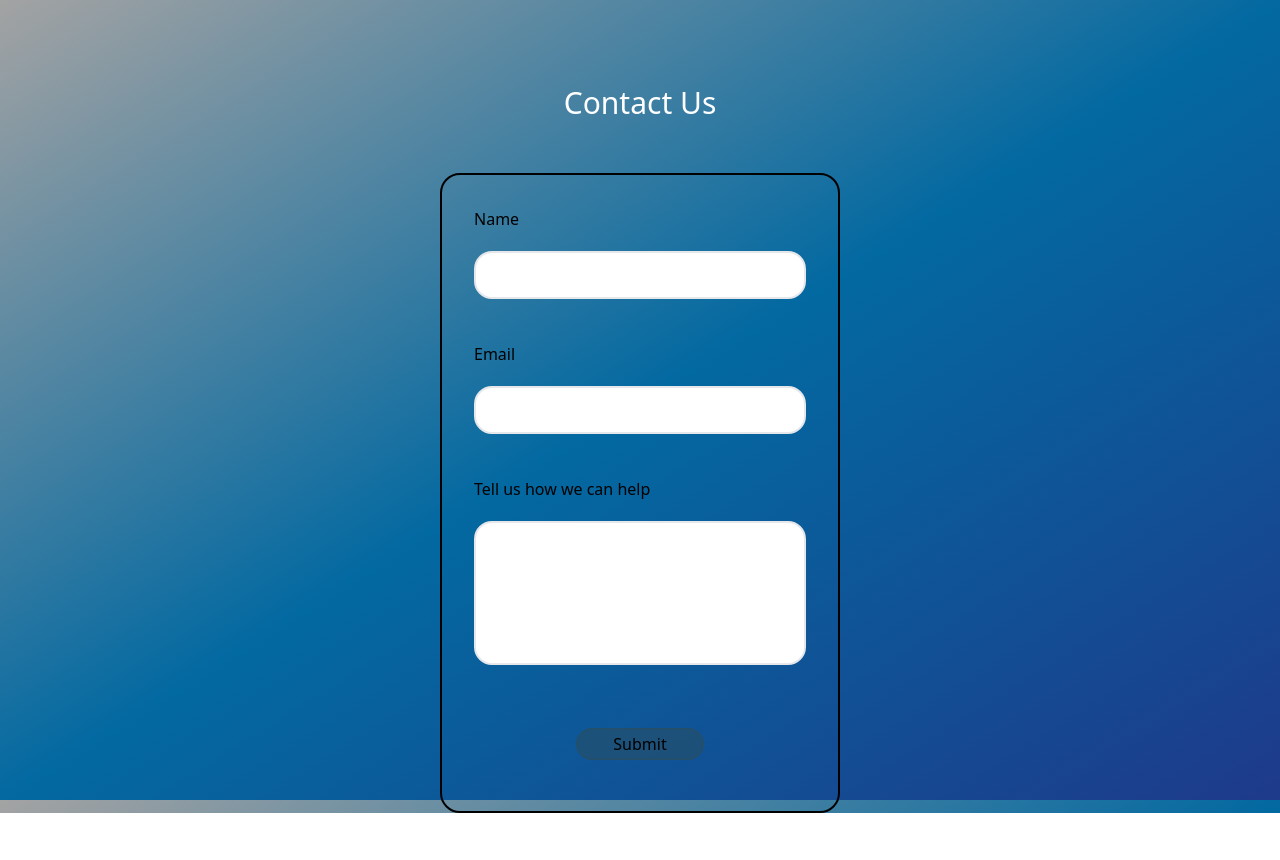
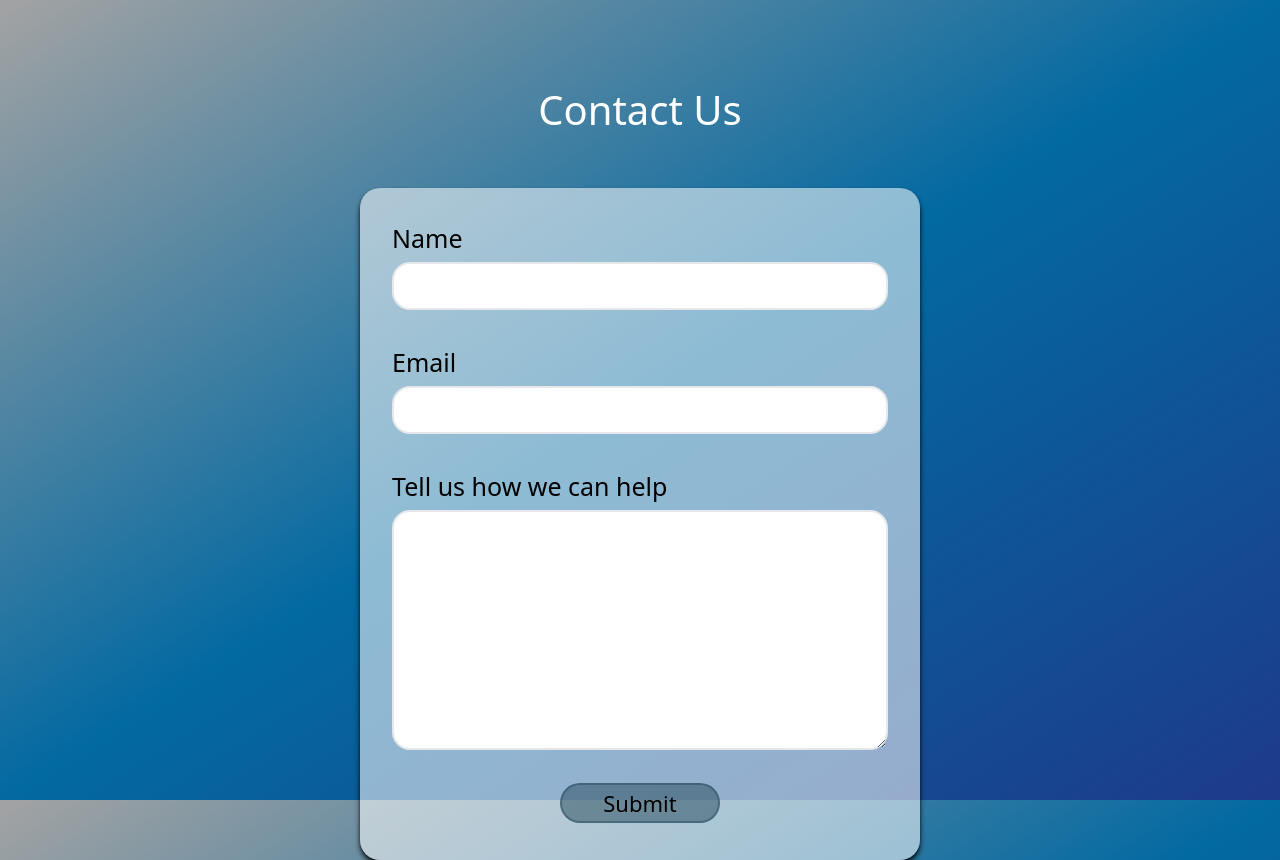
Before and after one commit to webAhead1/flexible, a Vue app: page / in a window 1280 px wide. Before the commit the page ends 813 px from the top, so only its background shows below. Built offline with nearby package versions, Linux system fonts and the light colour scheme.

Commit message:
completed the design for the contact us section

```diff
--- a/src/style.css
+++ b/src/style.css
@@ -11,25 +11,37 @@ body {
 }
 
 header {
-    @apply text-[30px] flex justify-center relative top-[5rem] text-white
+    @apply text-[40px] flex justify-center relative top-[5rem] text-white
 }
 
 .contact-card {
-    @apply border-2 border-black h-[40rem] w-[25rem] rounded-[20px] relative top-[8rem] p-[2rem] grid
+    @apply h-[42rem] w-[35rem] rounded-[20px] relative top-[8rem] p-[2rem] grid bg-[#ffffff8c] shadow-md shadow-black
 }
 
 .name-input {
-    @apply w-full h-[3rem] border-2 rounded-[18px]
+    @apply w-full h-[3rem] border-2 rounded-[18px] pl-[1rem] text-[20px]
 }
 
 .email-input {
-    @apply w-full h-[3rem] border-2 rounded-[18px]
+    @apply w-full h-[3rem] border-2 rounded-[18px] pl-[1rem] text-[20px]
 }
 
 .message-input {
-    @apply w-full h-[9rem] border-2 rounded-[18px]
+    @apply w-full h-[15rem] max-h-[20rem] border-2 rounded-[18px] pl-[1rem] text-[20px] break-normal p-[10px]
 }
 
 .submit-button {
-    @apply bg-[#2b4f6086] w-[8rem] h-[2rem] border-2 border-[#2b4f6086] rounded-[70px] justify-self-center
+    @apply bg-[#2b4f6086] w-[10rem] h-[2.5rem] border-2 border-[#2b4f6086] rounded-[70px] justify-self-center text-[22px]
 }
+
+.contact-name-label {
+    @apply text-[25px]
+}
+
+.contact-email-label {
+    @apply text-[25px]
+}
+
+.contact-message-label {
+    @apply text-[25px]
+}
--- a/src/views/ContactUs.vue
+++ b/src/views/ContactUs.vue
@@ -7,12 +7,12 @@
     </header>
     <body>
         <div class="contact-card">
-            Name <br />
+            <div class="contact-name-label">Name</div>
             <input v-model="text" class="name-input"/> <br />
-            Email <br />
+            <div class="contact-email-label">Email</div>
             <input v-model="text" class="email-input" /> <br />
-            Tell us how we can help <br />
-            <input v-model="text" class="message-input" /> <br />
+            <div class="contact-message-label">Tell us how we can help</div>
+            <textarea v-model="text" class="message-input" /> <br />
             <button class="submit-button">Submit</button>
         </div>
     </body>
```
